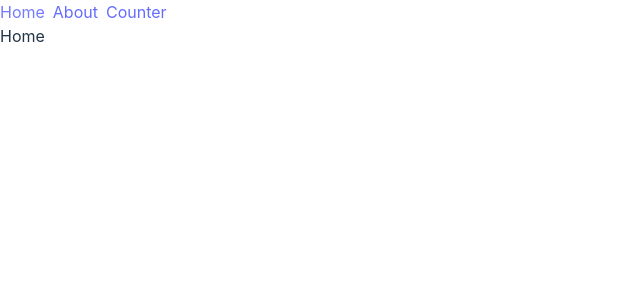
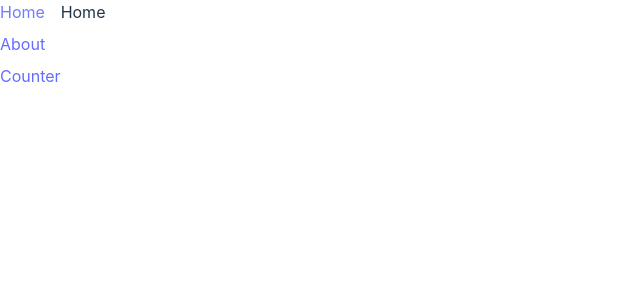
Before and after one commit to Snaptime23/snaptime-web, a React (Vite) app: page / in a window 1280 px wide. Shown: the top 300 px of the page, without its empty margins (0-640 px from the left). Built offline with nearby package versions, Linux system fonts and the light colour scheme.

Commit message:
feat: ✨ add tabbar framework

```diff
--- a/src/App.tsx
+++ b/src/App.tsx
@@ -1,26 +1,47 @@
-import { Link, Route, Routes } from 'react-router-dom';
+import { FC } from 'react';
+import { Route, Routes } from 'react-router-dom';
+import { useMediaQuery } from 'usehooks-ts';
+import { TabBarHorizontal, TabBarVertical } from './components/TabBar.tsx';
 import { About } from './pages/About.tsx';
 import { Counter } from './pages/Counter.tsx';
 import { Home } from './pages/Home.tsx';
 
-function App() {
+const AppMain: FC = () => {
   return (
-    <div>
-      <nav className="flex flex-row gap-2">
-        <Link to="/">Home</Link>
-        <Link to="/about">About</Link>
-        <Link to="/counter">Counter</Link>
-      </nav>
+    <Routes>
+      <Route path="/" element={<Home />} />
+      <Route path="/about" element={<About />} />
+      <Route path="/counter" element={<Counter />} />
+      <Route path="*" element={<div>Not Found</div>} />
+    </Routes>
+  );
+};
+
+const AppMobile: FC = () => {
+  return (
+    <div className="flex min-h-screen flex-col">
+      <main className="flex-1">
+        <AppMain></AppMain>
+      </main>
+      <TabBarHorizontal></TabBarHorizontal>
+    </div>
+  );
+};
+
+const AppDesktop: FC = () => {
+  return (
+    <div className="flex min-h-screen flex-row">
+      <TabBarVertical></TabBarVertical>
       <main>
-        <Routes>
-          <Route path="/" element={<Home />} />
-          <Route path="/about" element={<About />} />
-          <Route path="/counter" element={<Counter />} />
-          <Route path="*" element={<div>Not Found</div>} />
-        </Routes>
+        <AppMain></AppMain>
       </main>
     </div>
   );
-}
+};
+
+const App: FC = () => {
+  const isMobile = useMediaQuery('(max-width: 400px)');
+  return isMobile ? <AppMobile /> : <AppDesktop />;
+};
 
 export default App;
--- /dev/null
+++ b/src/components/TabBar.tsx
@@ -0,0 +1,24 @@
+import { FC } from 'react';
+import { Link } from 'react-router-dom';
+
+const TabBarHorizontal: FC = () => {
+  return (
+    <nav className="flex flex-row gap-2">
+      <Link to="/">Home</Link>
+      <Link to="/about">About</Link>
+      <Link to="/counter">Counter</Link>
+    </nav>
+  );
+};
+
+const TabBarVertical: FC = () => {
+  return (
+    <nav className="flex flex-col gap-2">
+      <Link to="/">Home</Link>
+      <Link to="/about">About</Link>
+      <Link to="/counter">Counter</Link>
+    </nav>
+  );
+};
+
+export { TabBarHorizontal, TabBarVertical };
--- a/tailwind.config.js
+++ b/tailwind.config.js
@@ -3,6 +3,9 @@ export default {
   content: ['./index.html', './src/**/*.{js,ts,jsx,tsx}'],
   theme: {
     extend: {},
+    screens: {
+      sm: '400px',
+    },
   },
   plugins: [],
 };
```
